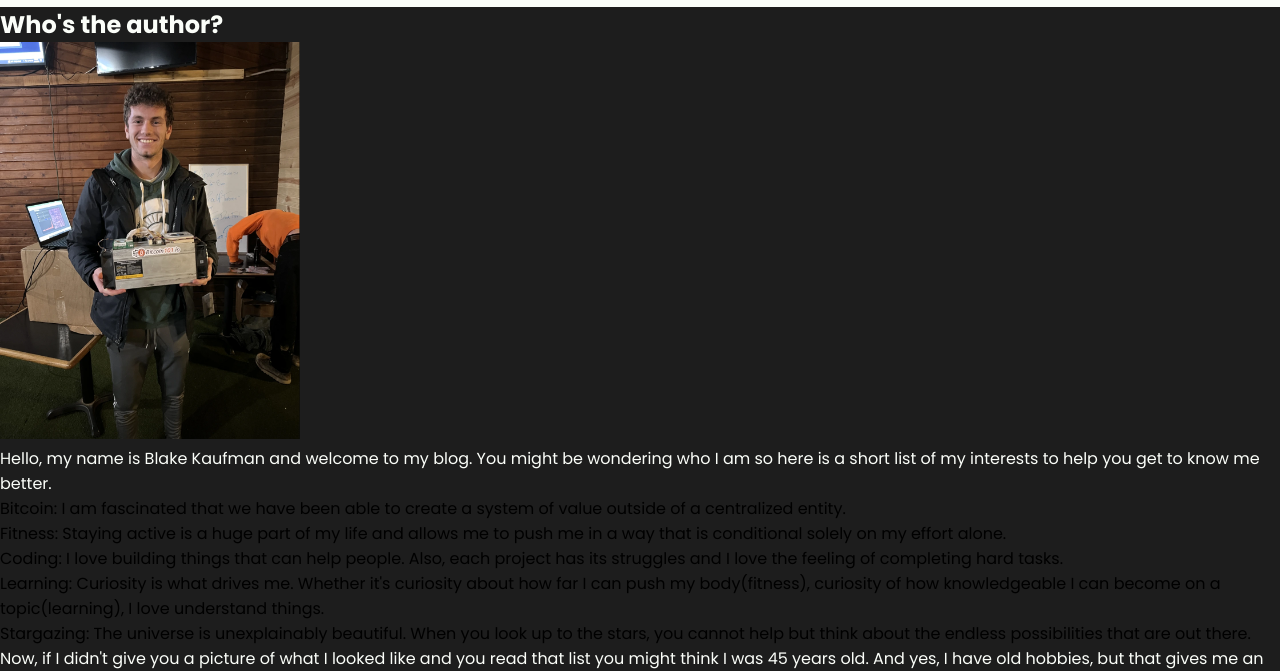
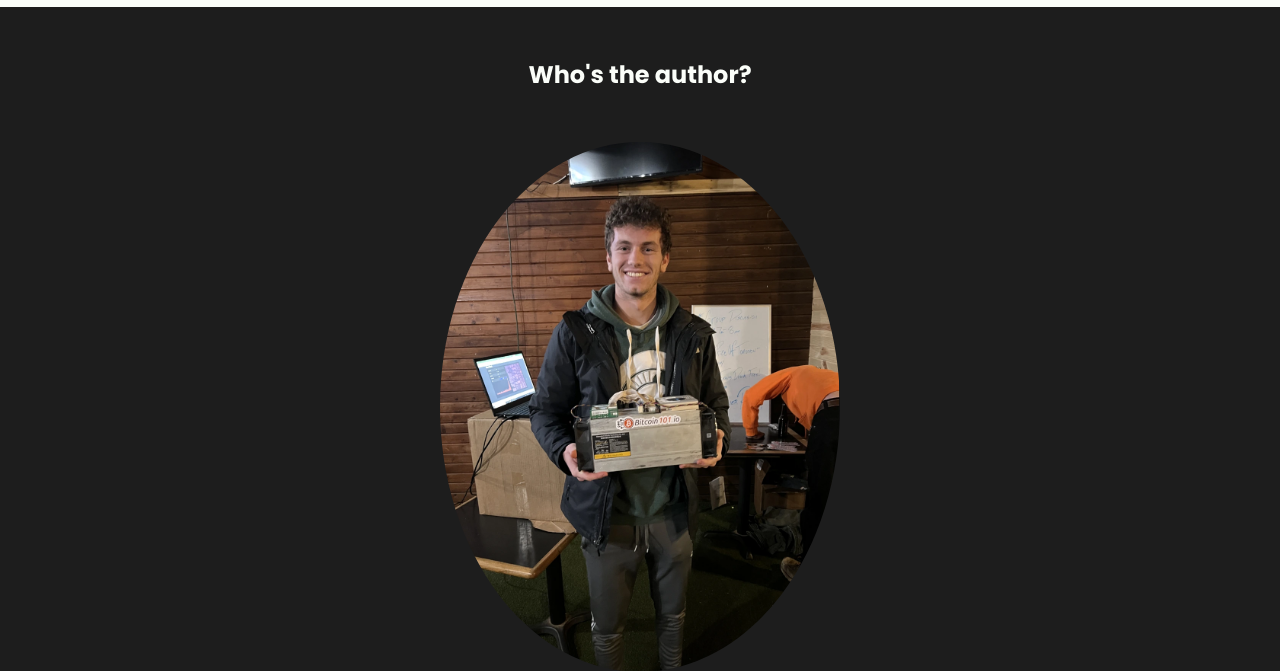
Before and after one commit to BlakeKaufman/mi349_blog, a plain HTML site: page about.html in a window 1280 px wide. Shown: the part 130-801 px from the top of the page. Drawn offline with Linux system fonts and the light colour scheme.

Commit message:
finish about page

```diff
--- a/about.html
+++ b/about.html
@@ -4,6 +4,7 @@
     <meta charset="UTF-8" />
     <meta name="viewport" content="width=device-width, initial-scale=1.0" />
     <link rel="stylesheet" href="./styles/index.css" />
+    <link rel="stylesheet" href="./styles/about.css" />
     <link rel="shortcut icon" href="./images/Logo.svg" type="image/x-icon" />
     <title>Blake's Blog | About</title>
   </head>
@@ -34,13 +35,14 @@
       </nav>
     </header>
     <main>
-      <h2>Who's the author?</h2>
+      <h2 id="pageDescription">Who's the author?</h2>
 
       <img
-        width="300"
+        class="profileImage"
         alt="A picture of Blake Kaufman holding an s9 bitcoin miner"
         src="./images/aboutMePhoto.webp"
       />
+
       <p>
         Hello, my name is Blake Kaufman and welcome to my blog. You might be
         wondering who I am so here is a short list of my interests to help you
@@ -63,7 +65,7 @@
         <li>
           Learning: Curiosity is what drives me. Whether it's curiosity about
           how far I can push my body(fitness), curiosity of how knowledgeable I
-          can become on a topic(learning), I love understand things.
+          can become on a topic(learning), I love to understand things.
         </li>
         <li>
           Stargazing: The universe is unexplainably beautiful. When you look up
--- /dev/null
+++ b/styles/about.css
@@ -0,0 +1,24 @@
+main {
+  width: 95%;
+  max-width: 800px;
+  display: flex;
+  flex-direction: column;
+  margin: 0 auto 50px;
+}
+.profileImage {
+  width: 95%;
+  max-width: 400px;
+  height: auto;
+  border-radius: 50%;
+  margin: 50px auto;
+}
+
+p,
+ul {
+  margin: 20px 0;
+}
+
+ul {
+  color: var(--white);
+  margin-left: min(10%, 80px);
+}
--- a/styles/homepage.css
+++ b/styles/homepage.css
@@ -3,10 +3,7 @@ main {
   max-width: 1000px;
   margin: 0 auto;
 }
-.pageHeader {
-  text-align: center;
-  margin-top: 50px;
-}
+
 .blogPostContainer {
   margin-top: 50px;
   padding-bottom: 50px;
--- a/styles/index.css
+++ b/styles/index.css
@@ -36,6 +36,7 @@ header #pageHeader {
   padding: 10px 0;
   border-bottom: 1px solid var(--black);
 }
+
 header nav {
   width: 95%;
   max-width: 1000px;
@@ -94,3 +95,7 @@ a:active {
 a:visited {
   color: var(--blue);
 }
+#pageDescription {
+  text-align: center;
+  margin-top: 50px;
+}
```
Also changed, not shown: contact.html (+1 -1 lines), index.html (+1 -1 lines).
